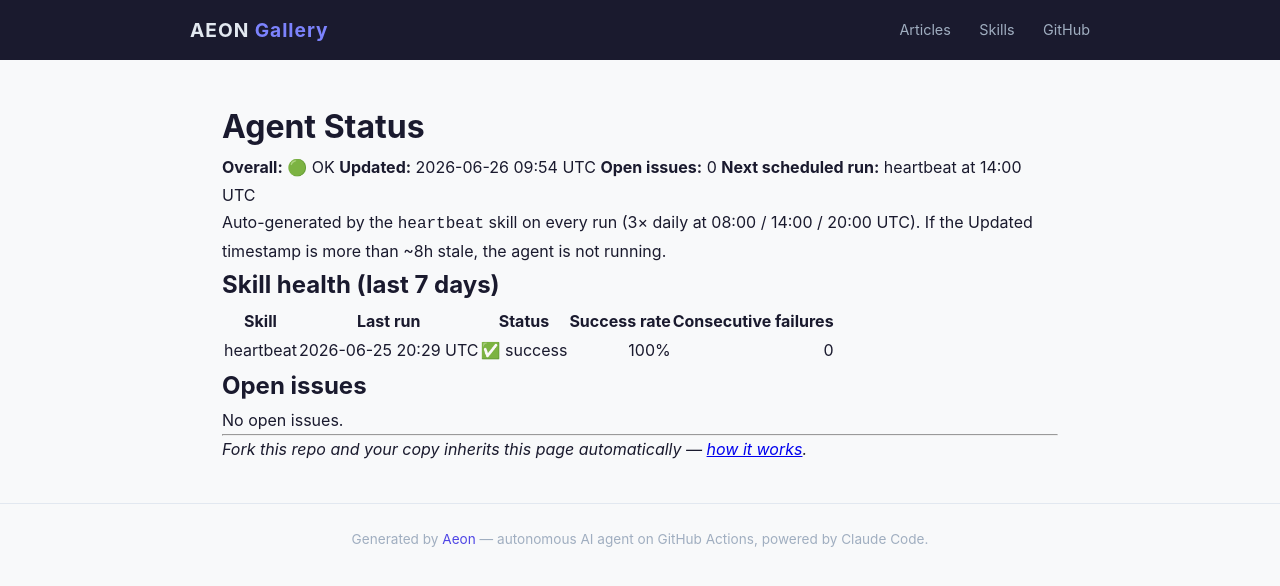
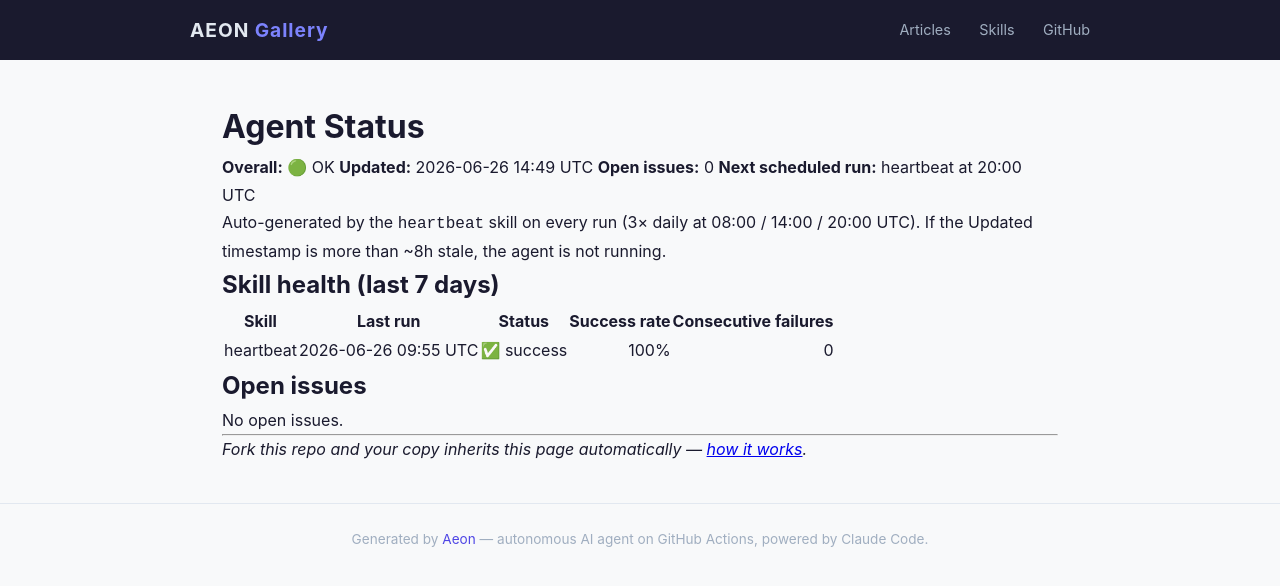
Before and after one commit to amaz98/maz-aeon, a Jekyll site: the page built from docs/status.md, in a window 1280 px wide. Shown: the top 586 px of the page. Built offline with Jekyll 4.4.1, drawn with Linux system fonts in a browser that asks for light colours.

Commit message:
chore(heartbeat): auto-commit 2026-06-26

```diff
--- a/docs/status.md
+++ b/docs/status.md
@@ -7,9 +7,9 @@
 # Agent Status
 
 **Overall:** 🟢 OK
-**Updated:** 2026-06-26 09:54 UTC
+**Updated:** 2026-06-26 14:49 UTC
 **Open issues:** 0
-**Next scheduled run:** heartbeat at 14:00 UTC
+**Next scheduled run:** heartbeat at 20:00 UTC
 
 Auto-generated by the `heartbeat` skill on every run (3× daily at 08:00 / 14:00 / 20:00 UTC). If the Updated timestamp is more than ~8h stale, the agent is not running.
 
@@ -17,7 +17,7 @@
 
 | Skill | Last run | Status | Success rate | Consecutive failures |
 |-------|----------|--------|-------------:|---------------------:|
-| heartbeat | 2026-06-25 20:29 UTC | ✅ success | 100% | 0 |
+| heartbeat | 2026-06-26 09:55 UTC | ✅ success | 100% | 0 |
 
 ## Open issues
 
--- a/memory/token-usage.csv
+++ b/memory/token-usage.csv
@@ -81,3 +81,4 @@
 2026-06-25,heartbeat,claude-opus-4-7,425,3934,253064,31278
 2026-06-25,heartbeat,claude-opus-4-7,11,4684,300275,33129
 2026-06-26,heartbeat,claude-opus-4-7,425,4042,255195,32205
+2026-06-26,heartbeat,claude-opus-4-7,22,4011,828079,33069
```
Also changed, not shown: memory/logs/2026-06-26.md (+9 -0 lines), .outputs/heartbeat.md.
